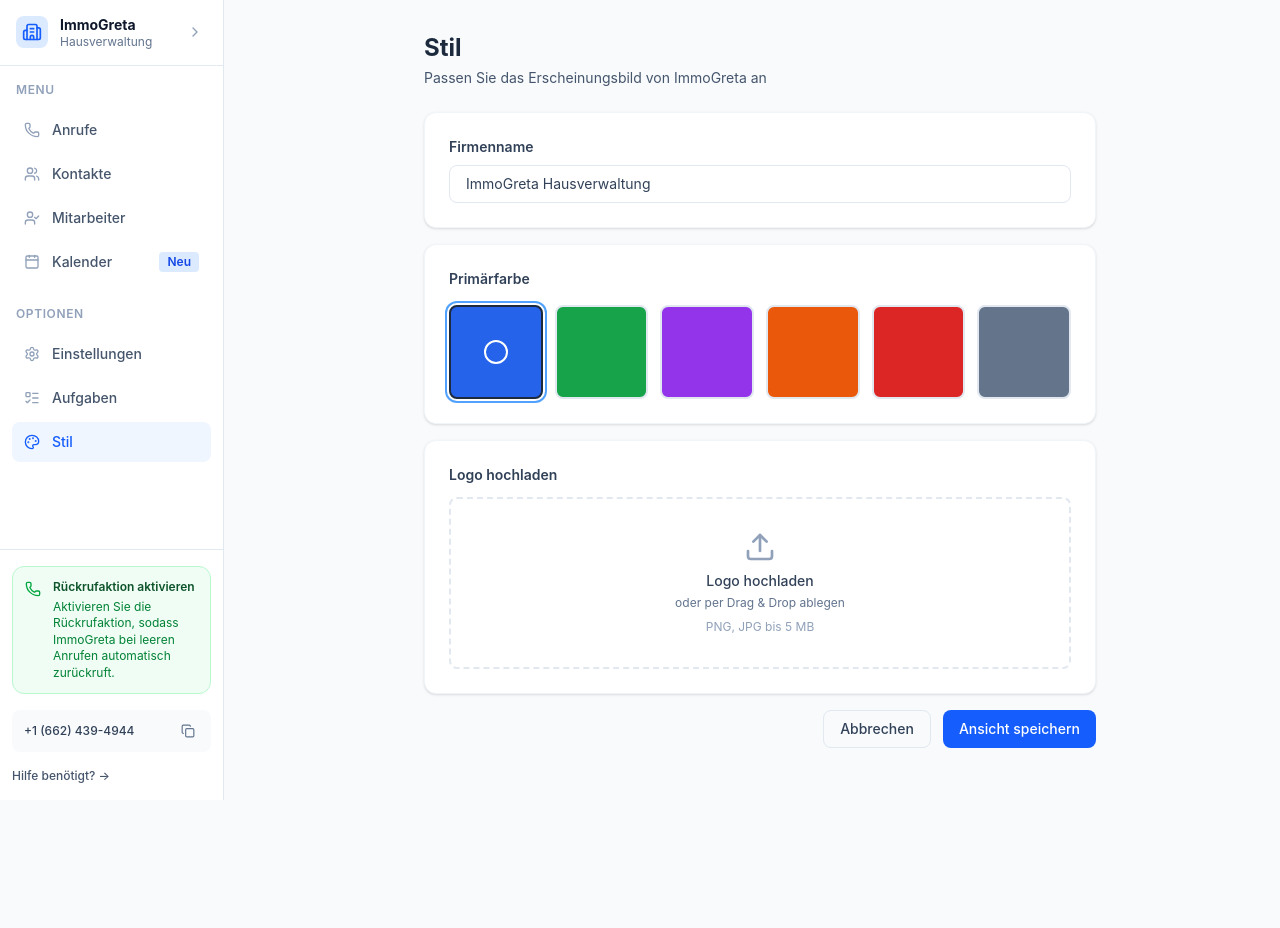
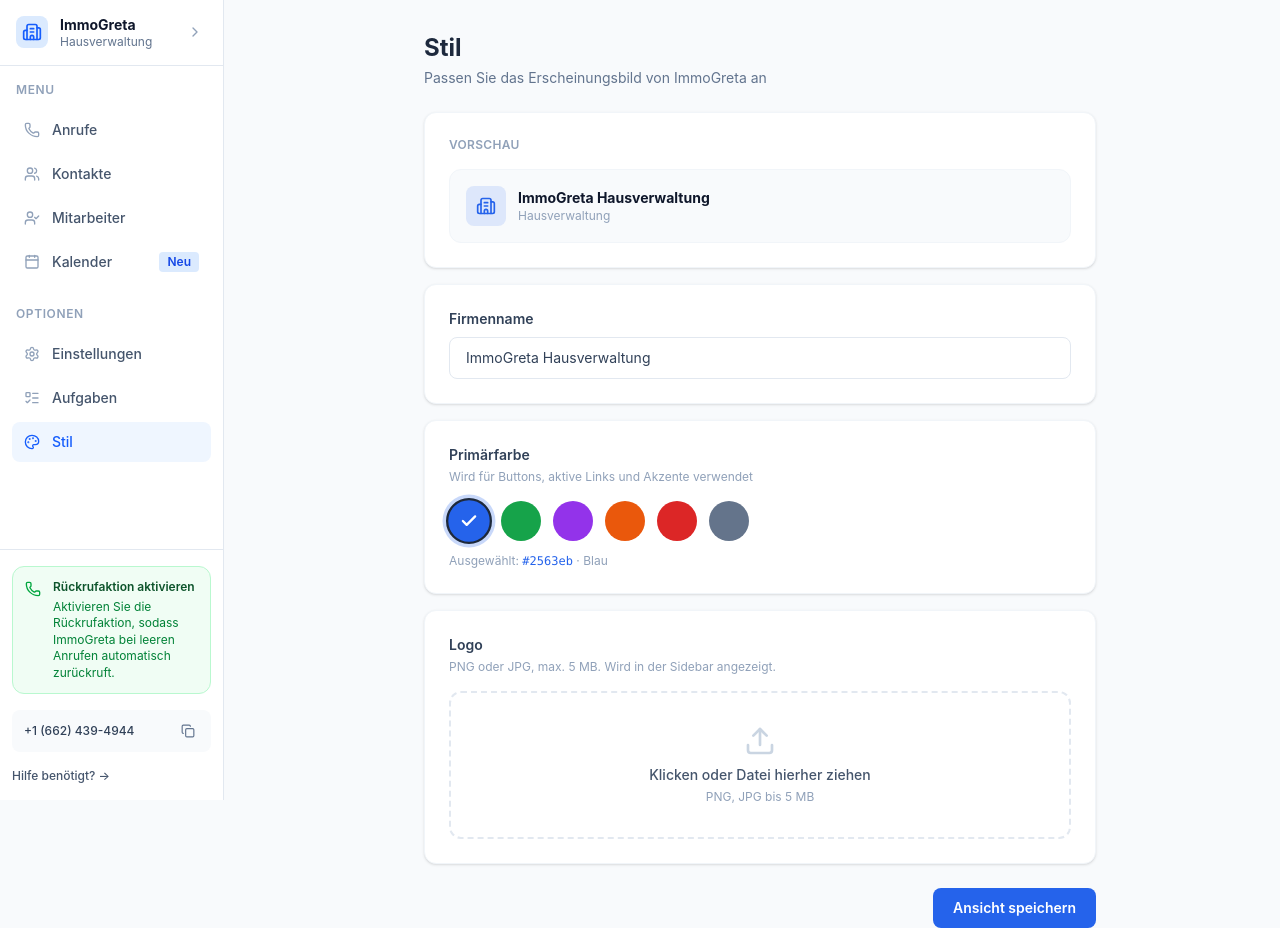
Before and after one commit to forbiddentouch/hausverwaltung-dashboard, a Next.js app: page /stil in a window 1280 px wide. Before the commit the page ends 800 px from the top, so only its background shows below. Built offline with nearby package versions, Linux system fonts and the light colour scheme.

Commit message:
fix: Stil-Seite – interaktive Farbauswahl, Logo-Upload per Klick & Drag&Drop, Live-Vorschau

```diff
--- a/src/app/stil/page.tsx
+++ b/src/app/stil/page.tsx
@@ -1,23 +1,81 @@
 'use client'
 
-import { Upload } from 'lucide-react'
+import { useState, useRef } from 'react'
+import { Upload, Check, X, Building2 } from 'lucide-react'
+import Image from 'next/image'
 
-const colors = [
-  { name: 'Blau', value: '#2563eb', selected: true },
-  { name: 'Grün', value: '#16a34a', selected: false },
-  { name: 'Lila', value: '#9333ea', selected: false },
-  { name: 'Orange', value: '#ea580c', selected: false },
-  { name: 'Rot', value: '#dc2626', selected: false },
-  { name: 'Grau', value: '#64748b', selected: false },
+const colorOptions = [
+  { name: 'Blau', value: '#2563eb' },
+  { name: 'Grün', value: '#16a34a' },
+  { name: 'Lila', value: '#9333ea' },
+  { name: 'Orange', value: '#ea580c' },
+  { name: 'Rot', value: '#dc2626' },
+  { name: 'Grau', value: '#64748b' },
 ]
 
 export default function StilPage() {
+  const [firmenname, setFirmenname] = useState('ImmoGreta Hausverwaltung')
+  const [selectedColor, setSelectedColor] = useState('#2563eb')
+  const [logoUrl, setLogoUrl] = useState<string | null>(null)
+  const [logoFile, setLogoFile] = useState<File | null>(null)
+  const [dragging, setDragging] = useState(false)
+  const [saved, setSaved] = useState(false)
+  const fileInputRef = useRef<HTMLInputElement>(null)
+
+  function handleFile(file: File) {
+    if (!file.type.startsWith('image/')) return
+    if (file.size > 5 * 1024 * 1024) {
+      alert('Datei zu groß. Maximal 5 MB erlaubt.')
+      return
+    }
+    setLogoFile(file)
+    const url = URL.createObjectURL(file)
+    setLogoUrl(url)
+  }
+
+  function handleDrop(e: React.DragEvent) {
+    e.preventDefault()
+    setDragging(false)
+    const file = e.dataTransfer.files[0]
+    if (file) handleFile(file)
+  }
+
+  function handleSave() {
+    // In a real app: persist to DB/API. Here: show success feedback.
+    setSaved(true)
+    setTimeout(() => setSaved(false), 3000)
+  }
+
+  function removeLogo() {
+    setLogoUrl(null)
+    setLogoFile(null)
+    if (fileInputRef.current) fileInputRef.current.value = ''
+  }
+
   return (
     <div className="max-w-2xl mx-auto">
       {/* Header */}
       <div className="mb-6">
         <h1 className="text-2xl font-bold text-slate-800">Stil</h1>
-        <p className="text-slate-600 text-sm mt-1">Passen Sie das Erscheinungsbild von ImmoGreta an</p>
+        <p className="text-slate-500 text-sm mt-1">Passen Sie das Erscheinungsbild von ImmoGreta an</p>
+      </div>
+
+      {/* Live Preview */}
+      <div className="bg-white rounded-xl border border-slate-100 shadow-sm p-6 mb-4">
+        <p className="text-xs font-semibold text-slate-400 uppercase tracking-wide mb-4">Vorschau</p>
+        <div className="flex items-center gap-3 p-4 rounded-xl border border-slate-100 bg-slate-50">
+          {logoUrl ? (
+            <img src={logoUrl} alt="Logo" className="w-10 h-10 rounded-lg object-cover" />
+          ) : (
+            <div className="w-10 h-10 rounded-lg flex items-center justify-center" style={{ backgroundColor: selectedColor + '20' }}>
+              <Building2 className="w-5 h-5" style={{ color: selectedColor }} />
+            </div>
+          )}
+          <div>
+            <p className="font-bold text-slate-900 text-sm">{firmenname || 'ImmoGreta Hausverwaltung'}</p>
+            <p className="text-xs text-slate-400">Hausverwaltung</p>
+          </div>
+        </div>
       </div>
 
       {/* Firmenname */}
@@ -25,51 +83,115 @@ export default function StilPage() {
         <label className="block text-sm font-semibold text-slate-700 mb-2">Firmenname</label>
         <input
           type="text"
-          defaultValue="ImmoGreta Hausverwaltung"
-          className="w-full px-4 py-2 border border-slate-200 rounded-lg text-sm text-slate-700 placeholder:text-slate-400 focus:outline-none focus:border-blue-400 focus:ring-1 focus:ring-blue-200"
+          value={firmenname}
+          onChange={e => setFirmenname(e.target.value)}
+          placeholder="z.B. ImmoGreta Hausverwaltung"
+          className="w-full px-4 py-2.5 border border-slate-200 rounded-lg text-sm text-slate-700 placeholder:text-slate-300 focus:outline-none focus:border-blue-400 focus:ring-2 focus:ring-blue-100 transition-all"
         />
       </div>
 
       {/* Primärfarbe */}
       <div className="bg-white rounded-xl border border-slate-100 shadow-sm p-6 mb-4">
-        <label className="block text-sm font-semibold text-slate-700 mb-4">Primärfarbe</label>
-        <div className="grid grid-cols-6 gap-3">
-          {colors.map((color) => (
+        <label className="block text-sm font-semibold text-slate-700 mb-1">Primärfarbe</label>
+        <p className="text-xs text-slate-400 mb-4">Wird für Buttons, aktive Links und Akzente verwendet</p>
+        <div className="flex gap-3">
+          {colorOptions.map(color => {
+            const active = selectedColor === color.value
+            return (
               <button
                 key={color.value}
-              className={`relative w-full aspect-square rounded-lg border-2 transition-all ${
-                color.selected ? 'border-slate-800 ring-2 ring-blue-400 ring-offset-2' : 'border-slate-200 hover:border-slate-300'
-              }`}
-              style={{ backgroundColor: color.value }}
+                onClick={() => setSelectedColor(color.value)}
                 title={color.name}
+                className="relative w-10 h-10 rounded-full border-2 transition-all focus:outline-none"
+                style={{
+                  backgroundColor: color.value,
+                  borderColor: active ? '#1e293b' : 'transparent',
+                  boxShadow: active ? `0 0 0 3px ${color.value}40` : 'none',
+                  transform: active ? 'scale(1.15)' : 'scale(1)',
+                }}
               >
-              {color.selected && (
-                <span className="absolute inset-0 flex items-center justify-center">
-                  <span className="w-6 h-6 rounded-full border-2 border-white" />
-                </span>
+                {active && (
+                  <Check className="w-4 h-4 text-white absolute inset-0 m-auto" strokeWidth={3} />
                 )}
               </button>
-          ))}
+            )
+          })}
         </div>
+        <p className="text-xs text-slate-400 mt-3">
+          Ausgewählt: <span className="font-mono font-medium" style={{ color: selectedColor }}>{selectedColor}</span>
+          {' · '}{colorOptions.find(c => c.value === selectedColor)?.name}
+        </p>
       </div>
 
       {/* Logo hochladen */}
-      <div className="bg-white rounded-xl border border-slate-100 shadow-sm p-6 mb-4">
-        <label className="block text-sm font-semibold text-slate-700 mb-3">Logo hochladen</label>
-        <div className="border-2 border-dashed border-slate-200 rounded-lg p-8 text-center hover:border-slate-300 transition-colors cursor-pointer">
-          <Upload className="w-8 h-8 text-slate-400 mx-auto mb-2" />
-          <p className="text-sm font-medium text-slate-700">Logo hochladen</p>
-          <p className="text-xs text-slate-500 mt-1">oder per Drag & Drop ablegen</p>
-          <p className="text-xs text-slate-400 mt-2">PNG, JPG bis 5 MB</p>
+      <div className="bg-white rounded-xl border border-slate-100 shadow-sm p-6 mb-6">
+        <label className="block text-sm font-semibold text-slate-700 mb-1">Logo</label>
+        <p className="text-xs text-slate-400 mb-4">PNG oder JPG, max. 5 MB. Wird in der Sidebar angezeigt.</p>
+
+        {logoUrl ? (
+          <div className="flex items-center gap-4">
+            <img src={logoUrl} alt="Logo" className="w-20 h-20 rounded-xl object-cover border border-slate-200" />
+            <div>
+              <p className="text-sm font-medium text-slate-700">{logoFile?.name}</p>
+              <p className="text-xs text-slate-400 mt-0.5">{logoFile ? (logoFile.size / 1024).toFixed(0) + ' KB' : ''}</p>
+              <div className="flex gap-2 mt-3">
+                <button
+                  onClick={() => fileInputRef.current?.click()}
+                  className="text-xs px-3 py-1.5 border border-slate-200 rounded-lg text-slate-600 hover:bg-slate-50 transition-colors"
+                >
+                  Ersetzen
+                </button>
+                <button
+                  onClick={removeLogo}
+                  className="text-xs px-3 py-1.5 border border-red-100 rounded-lg text-red-500 hover:bg-red-50 transition-colors flex items-center gap-1"
+                >
+                  <X className="w-3 h-3" /> Entfernen
+                </button>
               </div>
+            </div>
+          </div>
+        ) : (
+          <div
+            onClick={() => fileInputRef.current?.click()}
+            onDragOver={e => { e.preventDefault(); setDragging(true) }}
+            onDragLeave={() => setDragging(false)}
+            onDrop={handleDrop}
+            className={`border-2 border-dashed rounded-xl p-8 text-center cursor-pointer transition-all ${
+              dragging
+                ? 'border-blue-400 bg-blue-50'
+                : 'border-slate-200 hover:border-slate-300 hover:bg-slate-50'
+            }`}
+          >
+            <Upload className={`w-8 h-8 mx-auto mb-2 ${dragging ? 'text-blue-500' : 'text-slate-300'}`} />
+            <p className="text-sm font-medium text-slate-600">Klicken oder Datei hierher ziehen</p>
+            <p className="text-xs text-slate-400 mt-1">PNG, JPG bis 5 MB</p>
+          </div>
+        )}
+
+        <input
+          ref={fileInputRef}
+          type="file"
+          accept="image/png,image/jpeg,image/jpg,image/svg+xml"
+          className="hidden"
+          onChange={e => {
+            const file = e.target.files?.[0]
+            if (file) handleFile(file)
+          }}
+        />
       </div>
 
       {/* Save Button */}
-      <div className="flex justify-end gap-3">
-        <button className="px-4 py-2 border border-slate-200 text-slate-700 rounded-lg text-sm font-medium hover:bg-slate-50 transition-colors">
-          Abbrechen
-        </button>
-        <button className="px-4 py-2 bg-blue-600 text-white rounded-lg text-sm font-medium hover:bg-blue-700 transition-colors">
+      <div className="flex items-center justify-end gap-3">
+        {saved && (
+          <span className="text-sm text-green-600 flex items-center gap-1 font-medium">
+            <Check className="w-4 h-4" /> Gespeichert
+          </span>
+        )}
+        <button
+          onClick={handleSave}
+          className="px-5 py-2.5 rounded-lg text-sm font-semibold text-white transition-colors"
+          style={{ backgroundColor: selectedColor }}
+        >
           Ansicht speichern
         </button>
       </div>
```
Lines whose indentation alone changed are shown as unchanged.
